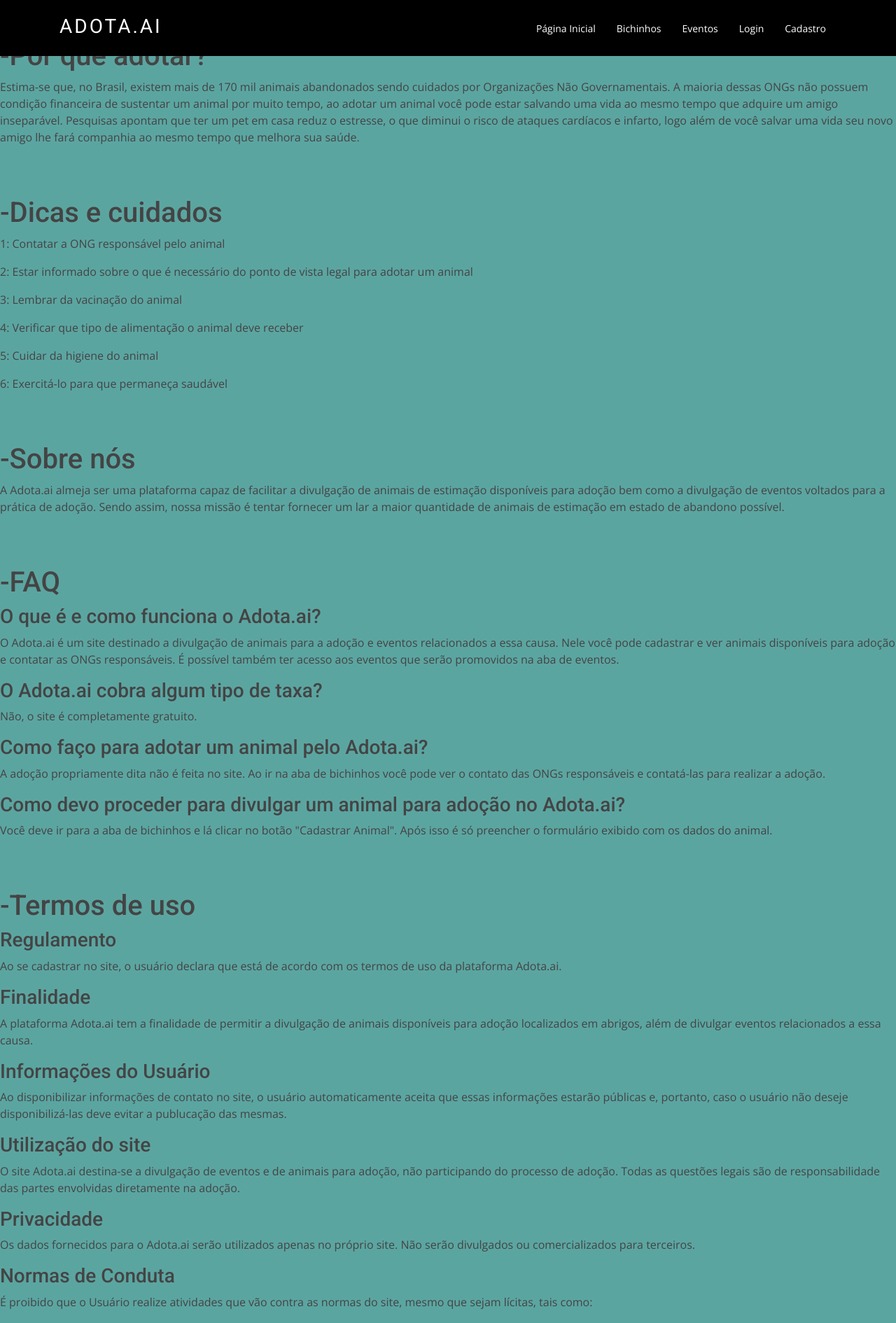
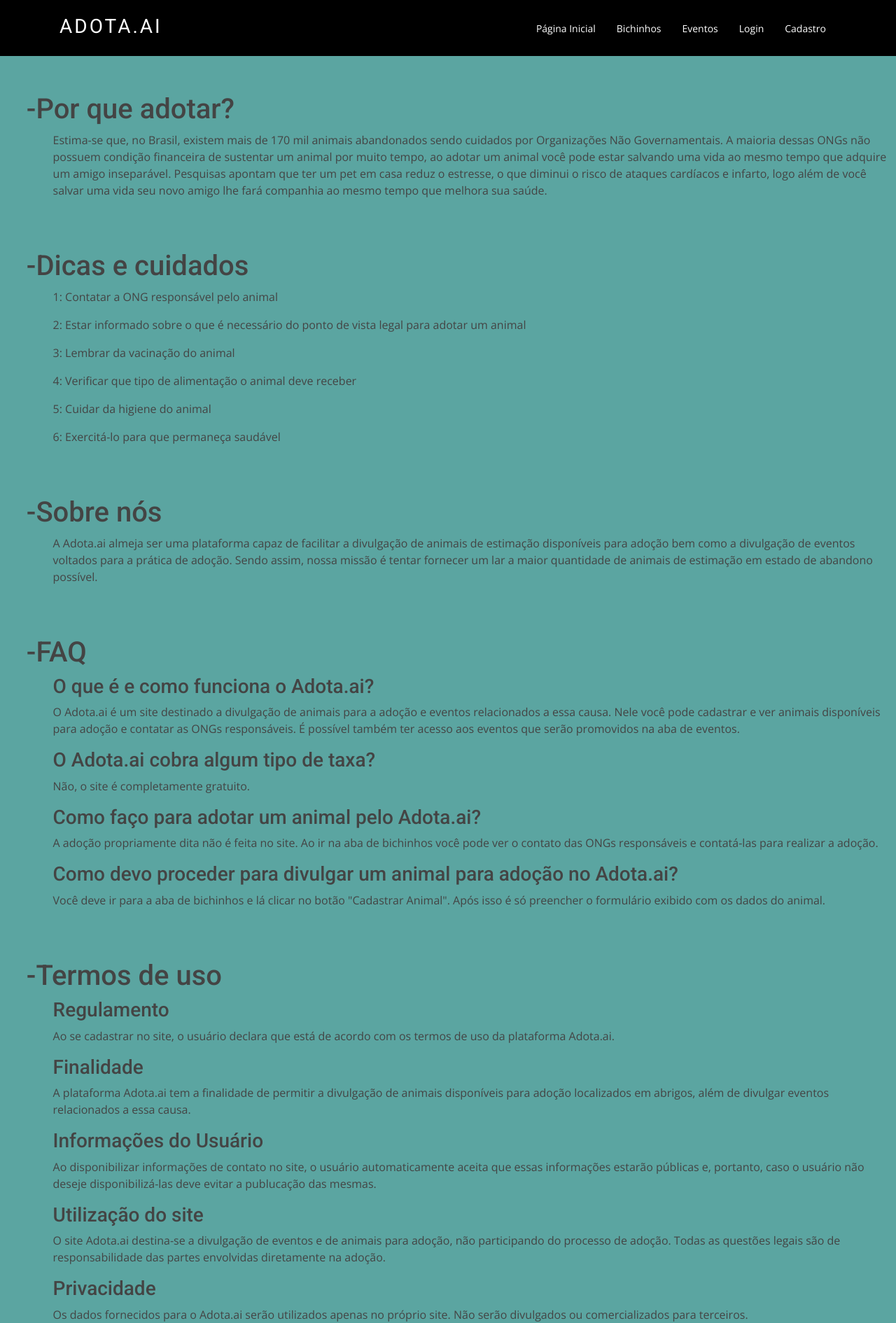
Before and after one commit to zsmn/adota.ai, a PHP site: page /information.html in a window 1280 px wide. Shown: the top 1890 px of the page at 70% size. Run offline with PHP 8.4, Linux system fonts and the light colour scheme.

Commit message:
Update style.css

```diff
--- a/site/assets/css/style.css
+++ b/site/assets/css/style.css
@@ -936,6 +936,17 @@ section {
   background-color: #5ba5a1;
 }
 
+/*informations*/
+.vartext{
+  padding-top: 2cm;
+  padding-left: 1cm;
+
+}
+
+.paragtext{
+  padding-left: 1cm;
+}
+
 /* STRUCTURE */
 .wrapper {
   display: flex;
```
